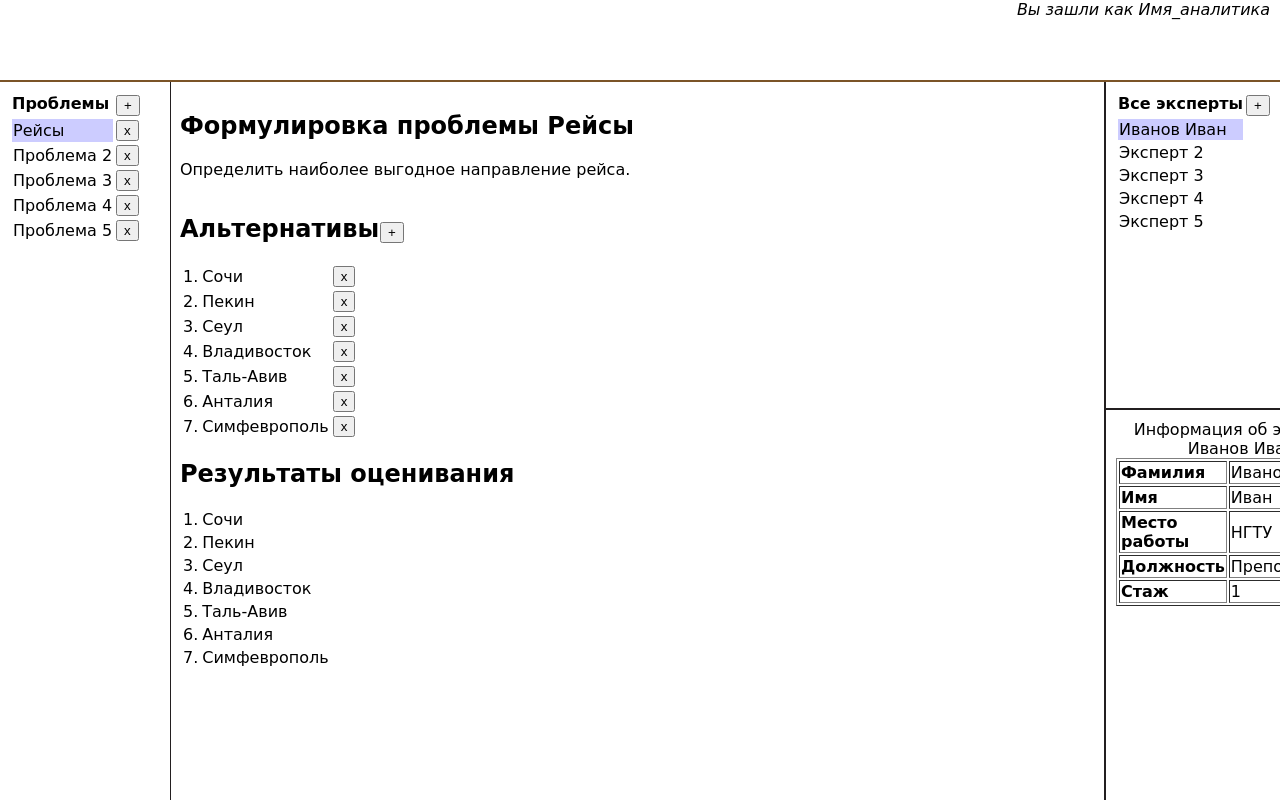
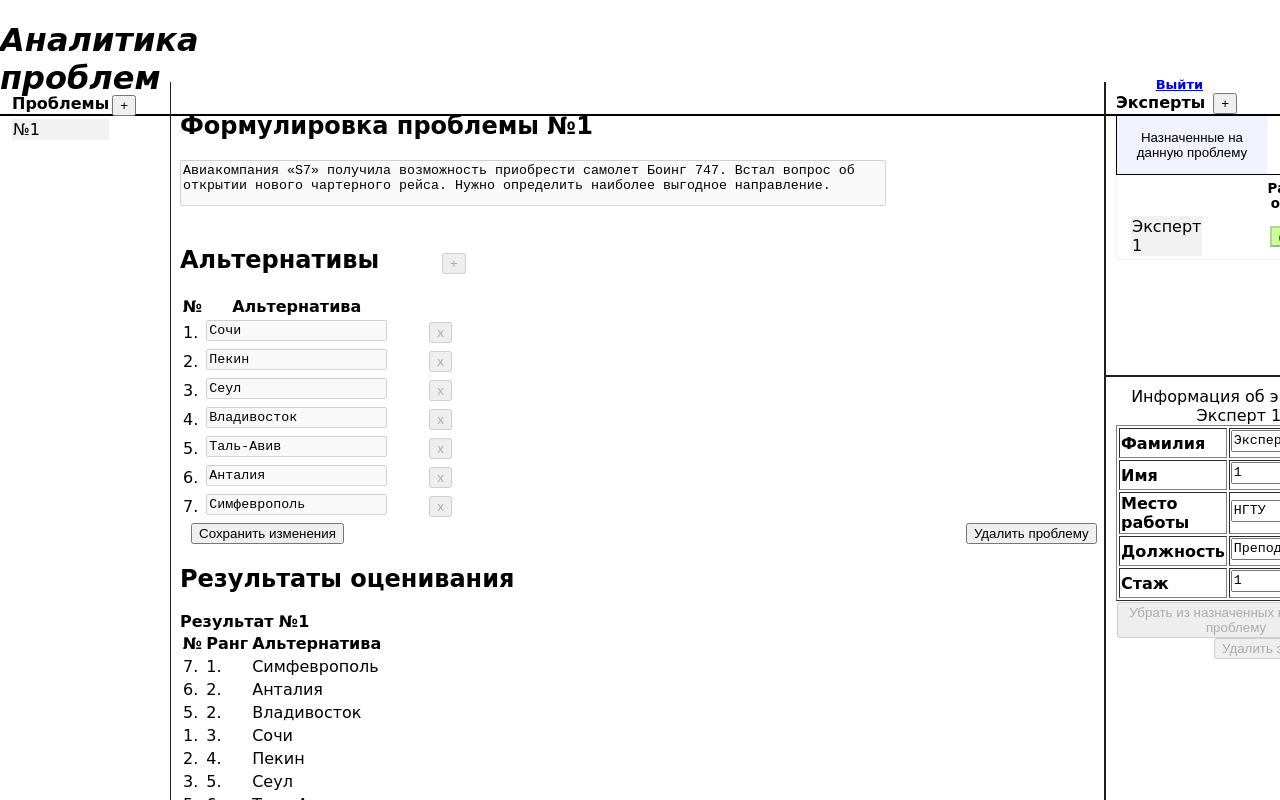
Before and after one commit to toqich/SA, a React (Create React App) app: page / in a window 1280 px wide. Shown: the top 800 px of the page. Built offline with nearby package versions, Linux system fonts and the light colour scheme.

Commit message:
аналитик 3

```diff
--- a/src/App.css
+++ b/src/App.css
@@ -28,7 +28,9 @@
   margin:50px 50px 50px 50px;
 
 }
-
+.liniya {
+  border-bottom: "2px solid";
+}
 .App-link {
   color: #61dafb;
 }
@@ -54,18 +56,10 @@
 .header {
  text-align: right;
  padding-right: 10px;
- height: 80px;
+ /* height: 80px; */
  /* background: #e9e9e9; */
- border-bottom: 2px solid #7B5427;
+ /* border-bottom: 2px solid; */
 }
-.th {
-  background: #afd792; /* Цвет фона */
-  color: #333;  /* Цвет текста */
- }
-.tbody, .tr:hover {
-  background: #f3bd48; /* Цвет фона при наведении */
-  color: #fff; /* Цвет текста при наведении */
- }
 .header h1 { padding: 20px; margin: 0; }
 .sidebar {
  overflow: scroll;
@@ -94,8 +88,11 @@
  overflow: scroll-;
  top: 82px;
 }
+.norm_text:disabled {
+color: #000;
+}
 .sidebar3 {
-  top: 408px;
+  top: 375px;
   left: 1104px;
   width: 240px;
   border-left: 2px solid #231F20;
@@ -107,6 +104,41 @@
 .content3 {
  top: 400px;
 }
+.tab {
+    overflow: hidden;
+    border: 1px solid;
+    /* background-color: #C8E6C9; */
+}
+
+
+.tab button {
+    background-color: inherit;
+    float: left;
+    border: none;
+    outline: none;
+    cursor: pointer;
+    padding: 14px 16px;
+    transition: 0.3s;
+}
+
+
+.tab button:hover {
+    background-color: #f1f1ff;
+}
+
+
+.tab button.active {
+    background-color: #f1f1f1;
+  /* color: #fff; */
+}
+
+
+.tabcontent {
+    /* display: none; */
+    padding: 1px 12px;
+    border: 1px solid #f1f1f1;
+    border-top: none;
+}
 .shrift{
   font-family: "Comic Sans MS";
   /* font-family: "Comic Sans MS"; */
--- a/src/App.js
+++ b/src/App.js
@@ -1,83 +1,108 @@
-import logo from './logo.svg';
 import './App.css';
 
 function App() {
+    function open_(evt, cityName) {
+      var i, tabcontent, tablinks;
+      tabcontent = document.getElementsByClassName("tabcontent");
+      for (i = 0; i < tabcontent.length; i++) {
+          tabcontent[i].style.display = "none";
+    }
+
+      tablinks = document.getElementsByClassName("tablinks");
+      for (i = 0; i < tablinks.length; i++) {
+          tablinks[i].className = tablinks[i].className.replace(" active", "");
+    }
+
+      document.getElementById(cityName).style.display = "block";
+      evt.currentTarget.className += " active";
+    }
   return (
     <body className="shrift">
-     <div className="header"><i>Вы зашли как Имя_аналитика</i></div>
+    <div className="liniya">
+     <h1 style={{ paddingBottom: "17px", borderBottom: "2px solid"}}><i>Аналитика проблем</i><small style={{fontSize: "13px", marginLeft: "995px"}}><a href="URL">Выйти</a></small></h1>
+
+     </div>
      <div className="sidebar">
      <table>
       <tr><b>Проблемы</b><td><button>+</button></td></tr>
       <tbody>
-       <tr><td bgcolor="#CCCCFF">Рейсы</td><td><button>x</button></td></tr>
-       <tr><td>Проблема 2</td><td><button>x</button></td></tr>
-       <tr><td>Проблема 3</td><td><button>x</button></td></tr>
-       <tr><td>Проблема 4</td><td><button>x</button></td></tr>
-       <tr><td>Проблема 5</td><td><button>x</button></td></tr>
+       <tr><td bgcolor="#f1f1f1">№1</td></tr>
       </tbody>
      </table>
      </div>
      <div className="content">
-        <h2>Формулировка проблемы Рейсы</h2>
-        <p>Определить наиболее выгодное направление рейса.</p>
-        <tr><h2>Альтернативы</h2><td><button style={{marginRight: "10px"}}>+</button></td></tr>
+        <h2>Формулировка проблемы №1</h2>
+        <textarea className="norm_text" style={{ height: 40, width: 700, resize: "none"}} disabled="true">Авиакомпания «S7» получила возможность приобрести самолет Боинг 747. Встал вопрос об открытии нового чартерного рейса. Нужно определить наиболее выгодное направление.</textarea>
+        {/* <textarea resize={none} disabled={true}>Определить наиболее выгодное направление рейса.</textarea>*/}
+        <p></p>
+        <tr><h2>Альтернативы</h2><td><button style={{marginLeft: "62px"}} disabled="true">+</button></td></tr>
         <table>
+        <tr>
+         <th>№</th>
+         <th>Альтернатива</th>
+        </tr>
          <tbody>
-          <tr><td>1.</td><td>Сочи</td><td><button>x</button></td></tr>
-          <tr><td>2.</td><td>Пекин</td><td><button>x</button></td></tr>
-          <tr><td>3.</td><td>Сеул</td><td><button>x</button></td></tr>
-          <tr><td>4.</td><td>Владивосток</td><td><button>x</button></td></tr>
-          <tr><td>5.</td><td>Таль-Авив</td><td><button>x</button></td></tr>
-          <tr><td>6.</td><td>Анталия</td><td><button>x</button></td></tr>
-          <tr><td>7.</td><td>Симфеврополь</td><td><button>x</button></td></tr>
+          <tr><td>1.</td><td><textarea className="norm_text" style={{ height: 15, resize: "none"}} disabled="true">Сочи</textarea></td><td><button style={{marginLeft: "38px"}} disabled="true">x</button></td></tr>
+          <tr><td>2.</td><td><textarea className="norm_text" style={{ height: 15, resize: "none"}} disabled="true">Пекин</textarea></td><td><button style={{marginLeft: "38px"}} disabled="true">x</button></td></tr>
+          <tr><td>3.</td><td><textarea className="norm_text" style={{ height: 15, resize: "none"}} disabled="true">Сеул</textarea></td><td><button style={{marginLeft: "38px"}} disabled="true">x</button></td></tr>
+          <tr><td>4.</td><td><textarea className="norm_text" style={{ height: 15, resize: "none"}} disabled="true">Владивосток</textarea></td><td><button style={{marginLeft: "38px"}} disabled="true">x</button></td></tr>
+          <tr><td>5.</td><td><textarea className="norm_text" style={{ height: 15, resize: "none"}} disabled="true">Таль-Авив</textarea></td><td><button style={{marginLeft: "38px"}} disabled="true">x</button></td></tr>
+          <tr><td>6.</td><td><textarea className="norm_text" style={{ height: 15, resize: "none"}} disabled="true">Анталия</textarea></td><td><button style={{marginLeft: "38px"}} disabled="true">x</button></td></tr>
+          <tr><td>7.</td><td><textarea className="norm_text" style={{ height: 15, resize: "none"}} disabled="true">Симфеврополь</textarea></td><td><button style={{marginLeft: "38px"}} disabled="true">x</button></td></tr>
          </tbody>
         </table>
+        <tr><td><button style={{marginLeft: "10px"}}>Сохранить изменения</button></td><td><button style={{ marginLeft: "620px"}}>Удалить проблему</button></td></tr>
+        <p></p>
 
         <h2>Результаты оценивания</h2>
-        <table>
+        <b>Результат №1</b>
+        <table text-align="left">
+        <tr>
+         <th>№</th>
+         <th>Ранг</th>
+         <th>Альтернатива</th>
+        </tr>
          <tbody>
-          <tr><td>1.</td><td>Сочи</td></tr>
-          <tr><td>2.</td><td>Пекин</td></tr>
-          <tr><td>3.</td><td>Сеул</td></tr>
-          <tr><td>4.</td><td>Владивосток</td></tr>
-          <tr><td>5.</td><td>Таль-Авив</td></tr>
-          <tr><td>6.</td><td>Анталия</td></tr>
-          <tr><td>7.</td><td>Симфеврополь</td></tr>
+          <tr><td>7.</td><td>1.</td><td>Симфеврополь</td></tr>
+          <tr><td>6.</td><td>2.</td><td>Анталия</td></tr>
+          <tr><td>5.</td><td>2.</td><td>Владивосток</td></tr>
+          <tr><td>1.</td><td>3.</td><td>Сочи</td></tr>
+          <tr><td>2.</td><td>4.</td><td>Пекин</td></tr>
+          <tr><td>3.</td><td>5.</td><td>Сеул</td></tr>
+          <tr><td>5.</td><td>6.</td><td>Таль-Авив</td></tr>
          </tbody>
         </table>
      </div>
      <div className="sidebar2">
+      <tr><b>Эксперты</b><td></td><td><button style={{marginLeft: "5px"}}>+</button></td></tr>
+     <div class="tab">
+       <button class="tablinks" style={{ width: "150px",  backgroundColor: "#f1f1ff" }}>Назначенные на данную проблему</button>
+       <button class="tablinks" style={{}}>Все</button>
+     </div>
+     <div id="AllExperts" class="tabcontent">
        <table border-top="1px">
-        <tr><b>Все эксперты</b><td><button>+</button></td></tr>
+       <tr> <th></th><small><th><div style={{marginLeft: "60px"}}>Разрешено оценивать</div></th></small> </tr>
         <tbody>
-         <tr><td bgcolor="#CCCCFF">Иванов Иван</td></tr>
-         <tr><td>Эксперт 2</td></tr>
-         <tr><td>Эксперт 3</td></tr>
-         <tr><td>Эксперт 4</td></tr>
-         <tr><td>Эксперт 5</td></tr>
+         <tr><td bgcolor="#f1f1f1">Эксперт 1</td><td><button  className="norm_text" style={{marginLeft: "65px",  backgroundColor: "#CCFF99"}} disabled="true">(100%)&#10004;</button></td></tr>
         </tbody>
        </table>
+     </div>
       </div>
       <div className="sidebar3">
       <div>
-      <table border="1" width="240px">
-        <caption>Информация об эксперте Иванов Иван</caption>
-        <tr><th>Фамилия</th><td>Иванов</td></tr>
-        <tr><th>Имя</th><td>Иван</td></tr>
-        <tr><th>Место работы</th><td>НГТУ</td></tr>
-        <tr><th>Должность</th><td>Преподаватель</td></tr>
-        <tr><th>Стаж</th><td>1</td></tr>
+      <table border="1" width="100%">
+        <caption>Информация об эксперте Эксперт 1</caption>
+        <tr><th>Фамилия</th><td><textarea className="norm_text" style={{ height: 16, width: 120, resize: "none"}}>Эксперт</textarea></td></tr>
+        <tr><th>Имя</th><td><textarea className="norm_text" style={{ height: 16, width: 120, resize: "none"}}>1</textarea></td></tr>
+        <tr><th>Место работы</th><td><textarea className="norm_text" style={{ height: 16, width: 120, resize: "none"}}>НГТУ</textarea></td></tr>
+        <tr><th>Должность</th><td><textarea className="norm_text" style={{ height: 16, width: 120, resize: "none"}}>Преподаватель</textarea></td></tr>
+        <tr><th>Стаж</th><td><textarea className="norm_text" style={{ height: 16, width: 120, resize: "none"}}>1</textarea></td></tr>
       </table>
+      <tr><td><button disabled="true">Убрать из назначенных на данную проблему</button><button disabled="true" style={{marginLeft: "97px"}}>Удалить эксперта</button></td></tr>
     </div>
       </div>
     </body>
   );
 }
 
-// class Hello extends React.Component {
-//     render() {
-//         return <h1>Hello</h1>;
-//     }
-// }
-
 export default App;
```
Also changed, not shown: 1 other file (tests, documents, lock files or other folders).
